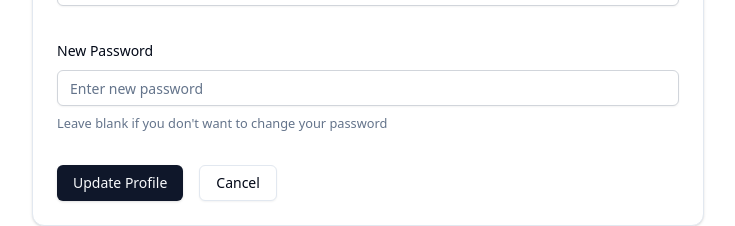
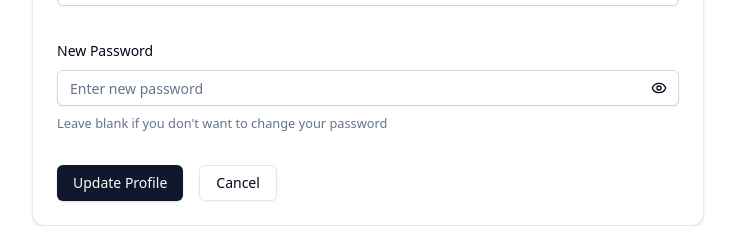
Before and after one commit to Tofu311/wardrobe-wizards, a React (Vite) app in the folder frontend/: page /account in a window 1280 px wide. Both pictures are taken after a click on the button "Edit Profile". Shown: the part 453-679 px from the top of the page, without its empty margins (272-1007 px from the left). Built offline with nearby package versions, Linux system fonts and the light colour scheme; no server answers.

Commit message:
My Account page retrieves user info and allows user to edit their profile

```diff
--- a/frontend/src/pages/MyAccount.tsx
+++ b/frontend/src/pages/MyAccount.tsx
@@ -21,9 +21,10 @@
 } from "@/components/ui/card";
 import { Input } from "@/components/ui/input";
 import { useToast } from "@/hooks/use-toast";
+import { Eye, EyeOff } from "lucide-react";
 
-const API_ROOT = "http://localhost:3000/api"; // local
-// const API_ROOT = "https://api.wardrobewizard.fashion/api"; // prod
+// const API_ROOT = "http://localhost:3000/api"; // local
+const API_ROOT = "https://api.wardrobewizard.fashion/api"; // prod
 
 const formSchema = z.object({
   firstName: z.string().min(1, { message: "Please enter your first name." }),
@@ -40,7 +41,9 @@
     .regex(/(?=.*\d)(?=.*[A-Z]).{8,}/, {
       message:
         "Password must be at least 8 characters long and contain at least one uppercase letter and one digit.",
-    }),
+    })
+    .optional()
+    .or(z.literal("")),
   email: z
     .string()
     .min(1, { message: "Please enter your email address." })
@@ -51,6 +54,7 @@
   const { toast } = useToast();
   const [isLoading, setIsLoading] = useState(false);
   const [isEditing, setIsEditing] = useState(false);
+  const [showPassword, setShowPassword] = useState(false);
   const [userInfo, setUserInfo] = useState({
     firstName: "",
     lastName: "",
@@ -58,18 +62,9 @@
     email: "",
   });
 
-  // DEVELOPMENT ONLY:
-  /*
-  const [userInfo, setUserInfo] = useState({
-    firstName: "John",
-    lastName: "Doe",
-    username: "johndoe",
-    email: "john.doe@example.com",
-  });*/
-
   const fetchUserProfile = async () => {
     try {
-      const response = await fetch(`${API_ROOT}/user/profile`, {
+      const response = await fetch(`${API_ROOT}/users/profile`, {
         headers: {
           Authorization: `Bearer ${localStorage.getItem("token")}`,
         },
@@ -117,13 +112,19 @@
     setIsLoading(true);
 
     try {
+      // Only include password in the request if it's not empty
+      const updateData = {
+        ...values,
+        password: values.password || undefined,
+      };
+
       const response = await fetch(`${API_ROOT}/users/profile`, {
         method: "PUT",
         headers: {
           "Content-Type": "application/json",
           Authorization: `Bearer ${localStorage.getItem("token")}`,
         },
-        body: JSON.stringify(values),
+        body: JSON.stringify(updateData),
       });
 
       if (!response.ok) {
@@ -255,14 +256,32 @@
                   <FormItem>
                     <FormLabel>New Password</FormLabel>
                     <FormControl>
-                      <Input
-                        placeholder="Enter new password"
-                        type="password"
-                        {...field}
-                      />
+                      <div className="relative">
+                        <Input
+                          placeholder="Enter new password"
+                          type={showPassword ? "text" : "password"}
+                          {...field}
+                        />
+                        <Button
+                          type="button"
+                          variant="ghost"
+                          size="sm"
+                          className="absolute right-0 top-0 h-full px-3 py-2 hover:bg-transparent"
+                          onClick={() => setShowPassword(!showPassword)}
+                        >
+                          {showPassword ? (
+                            <EyeOff className="h-4 w-4" />
+                          ) : (
+                            <Eye className="h-4 w-4" />
+                          )}
+                          <span className="sr-only">
+                            {showPassword ? "Hide password" : "Show password"}
+                          </span>
+                        </Button>
+                      </div>
                     </FormControl>
                     <FormDescription>
-                      Leave blank if you don&apos;t want to change your password
+                      Leave blank if you don't want to change your password
                     </FormDescription>
                     <FormMessage />
                   </FormItem>
```
